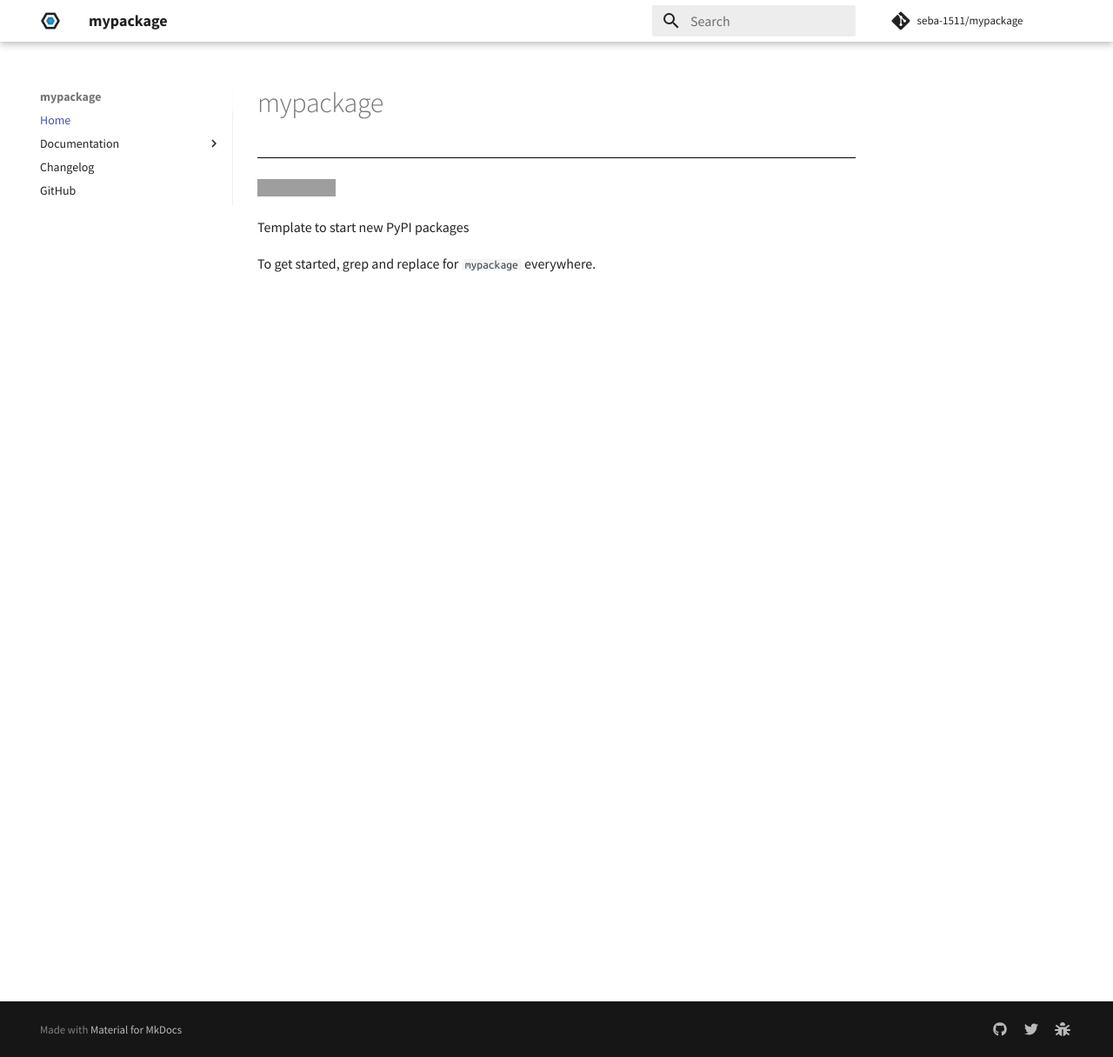
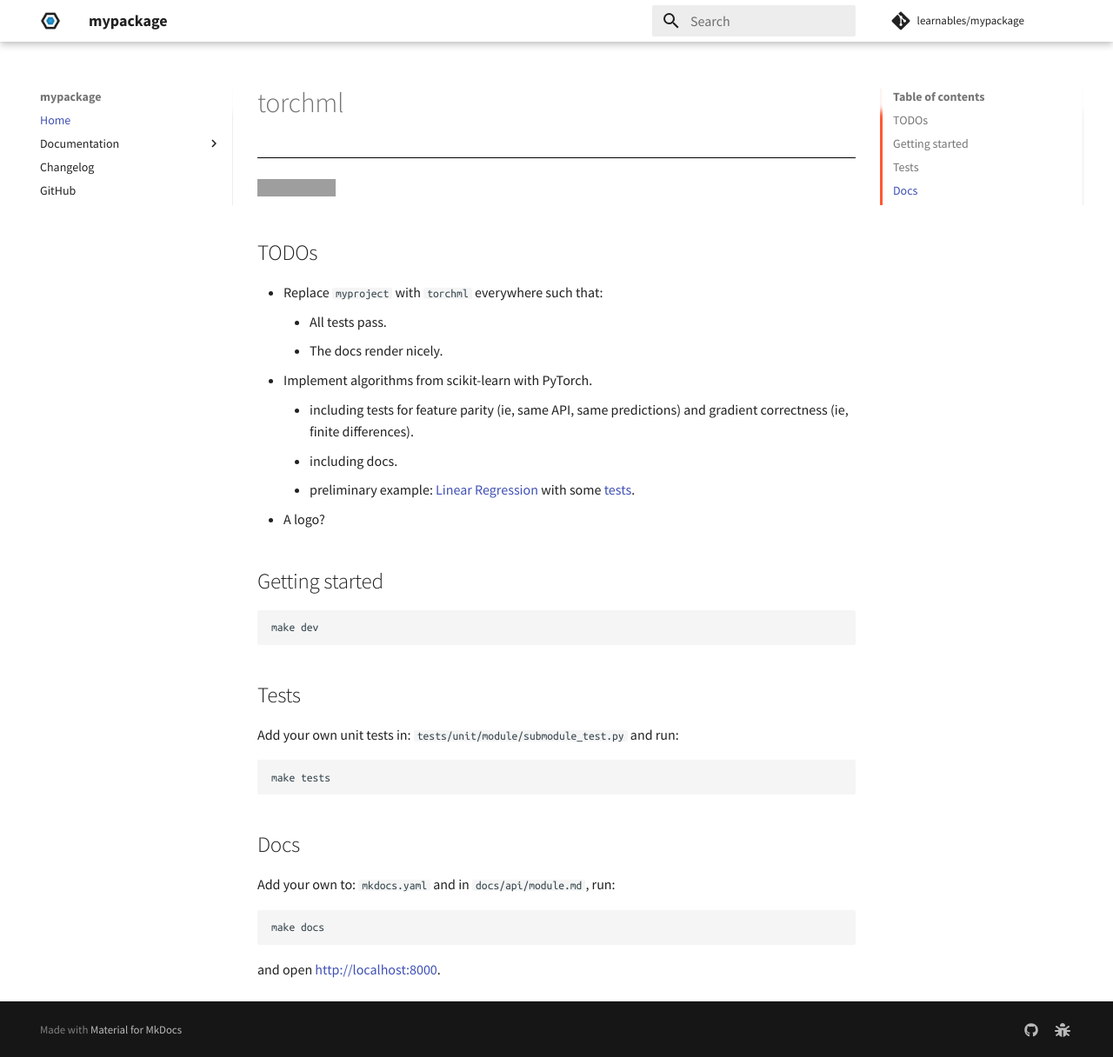
Before and after one commit to learnables/torchml, an MkDocs documentation site: the page built from docs/index.md, in a window 1280 px wide and 1216 px high. Shown: the whole window at 87% size. Built offline with MkDocs 1.6.1 and Material for MkDocs 9.7.7, drawn with Linux system fonts in a browser that asks for light colours; comment, search, counter and statistics services are not loaded; grey boxes are pictures that could not be loaded.

Commit message:
Add preliminary LinearRegression implementation and tests.

````diff
--- a/docs/index.md
+++ b/docs/index.md
@@ -1,9 +1,40 @@
-# mypackage
+# torchml
 
 --------------------------------------------------------------------------------
 
-![Test Status](https://github.com/seba-1511/mypackage/workflows/Testing/badge.svg?branch=master)
+![Test Status](https://github.com/learnables/torchml/workflows/Testing/badge.svg?branch=master)
 
-Template to start new PyPI packages
+## TODOs
 
-To get started, grep and replace for `mypackage` everywhere.
+* Replace `myproject` with `torchml` everywhere such that:
+    * All tests pass.
+    * The docs render nicely.
+* Implement algorithms from scikit-learn with PyTorch.
+    * including tests for feature parity (ie, same API, same predictions) and gradient correctness (ie, finite differences).
+    * including docs.
+    * preliminary example: [Linear Regression](torchml/linear_model/linear_regression.py) with some [tests](tests/unit/linear_model/linear_regression_tests.py).
+* A logo?
+
+## Getting started
+
+```
+make dev
+```
+
+## Tests
+
+Add your own unit tests in: `tests/unit/module/submodule_test.py` and run:
+
+```
+make tests
+```
+
+## Docs
+
+Add your own to: `mkdocs.yaml` and in `docs/api/module.md`, run:
+
+```
+make docs
+```
+
+and open [http://localhost:8000](http://localhost:8000).
--- a/mkdocs.yml
+++ b/mkdocs.yml
@@ -4,16 +4,17 @@ nav:
   - Documentation:
     - mypackage: api/index.md
     - mypackage.utils: api/utils.md
+    - torchml.linear_model: api/linear_model.md
   - Changelog: changelog.md
-  - GitHub: https://github.com/seba-1511/mypackage/
+  - GitHub: https://github.com/learnables/mypackage/
 
 docs_dir: ./docs
 site_name: mypackage
 site_url: http://mypackage.net
 site_author: 'Séb Arnold'
-google_analytics: ['UA-68693545-3', 'seba-1511.github.com']
-repo_name: 'seba-1511/mypackage'
-repo_url: 'https://github.com/seba-1511/mypackage'
+google_analytics: ['UA-68693545-3', 'learnables.github.com']
+repo_name: 'learnables/mypackage'
+repo_url: 'https://github.com/learnables/mypackage'
 edit_uri: ''
 theme:
   name: 'material'
@@ -39,11 +40,9 @@ extra_css:
 extra:
   social:
     - type: 'github'
-      link: 'https://github.com/seba-1511'
-    - type: 'twitter'
-      link: 'https://twitter.com/seba1511'
+      link: 'https://github.com/learnables'
     - type: 'bug'
-      link: 'https://github.com/seba-1511/mypackage/issues/new'
+      link: 'https://github.com/learnables/mypackage/issues/new'
 
 plugins:
   - search
--- a/requirements-dev.txt
+++ b/requirements-dev.txt
@@ -10,3 +10,4 @@
 python-markdown-math==0.6
 markdown-katex==202112.1034
 pycodestyle>=2.3.1
+scikit-learn==1.1.2
--- a/torchml/__init__.py
+++ b/torchml/__init__.py
@@ -1,4 +1,6 @@
 #!/usr/bin/env python3
 
 from ._version import __version__
+from .base import Model
 from . import utils
+from . import linear_model
````
Also changed, not shown: README.md (+35 -4 lines), docs/api/linear_model.md (added, +10 -0 lines), 8 other files.
